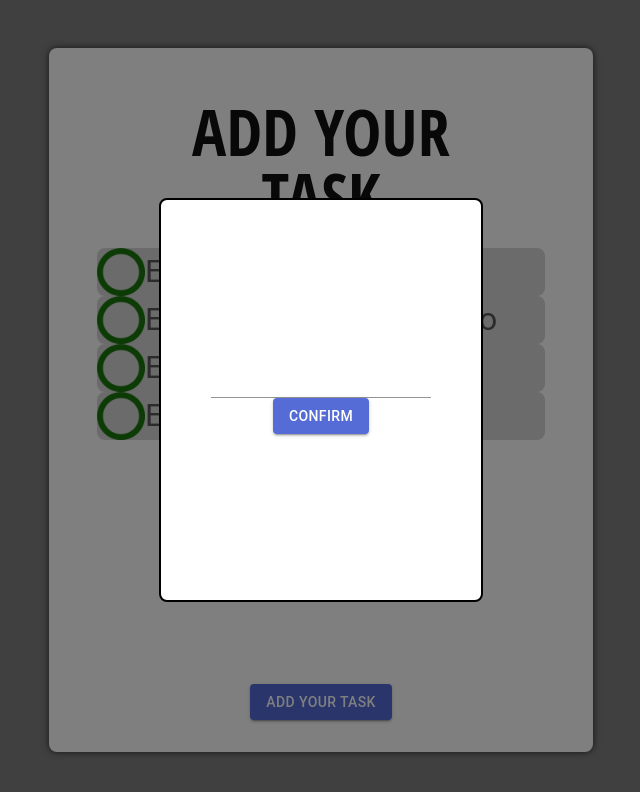
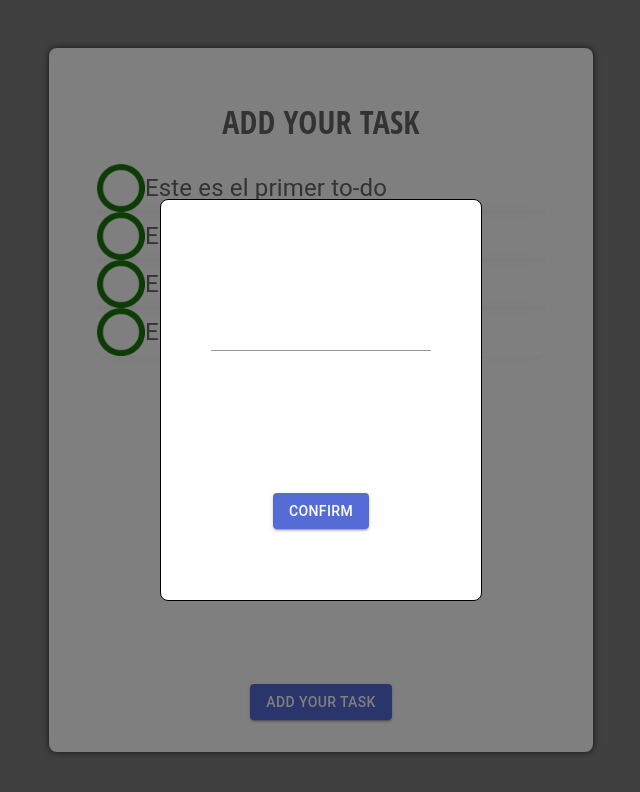
Before and after one commit to sjcuello/list-todo, a React (Create React App) app: page / in a window 1280 px wide. Both pictures are taken after a click on the button "ADD YOUR TASK". Shown: the top 792 px of the page, without its empty margins (319-959 px from the left). Built offline with nearby package versions, Linux system fonts and the light colour scheme.

Commit message:
Fix styles

```diff
--- a/src/components/AddItemModal/index.tsx
+++ b/src/components/AddItemModal/index.tsx
@@ -1,7 +1,7 @@
 import React, { useContext } from 'react';
 import Modal from '@mui/material/Modal';
-import { Input, Button } from '@mui/material';
-import { BoxModal } from './style';
+import { Button } from '@mui/material';
+import { BoxModal, InputText } from './style';
 import { useState } from 'react';
 import { DataContext } from '../../contexts';
 interface IAddItemModalProps {
@@ -11,16 +11,20 @@ interface IAddItemModalProps {
 
 const AddItemModal: React.FunctionComponent<IAddItemModalProps> = ({ open, handleClose }) => {
   const { addItem } = useContext(DataContext)
+  const [value, setValue] = useState('');
 
   const addNewItem = () => {
-    addItem(value);
-    handleClose();
+    if(value){
+      addItem(value);
+      handleClose();
+      setValue('');
+    }
   }
 
-  const [value, setValue] = useState('')
   const handleOnchange = (e: React.ChangeEvent<HTMLInputElement>) => {
     setValue(e.target.value);
   }
+
   return (
     <Modal
       open={open}
@@ -29,7 +33,7 @@ const AddItemModal: React.FunctionComponent<IAddItemModalProps> = ({ open, handl
       aria-describedby="modal-modal-description"
     >
       <BoxModal>
-        <Input value={value} type='text' onChange={handleOnchange}></Input>
+        <InputText value={value} type='text' onChange={handleOnchange}></InputText>
         <Button variant="contained" onClick={() => addNewItem()}>Confirm</Button>
       </BoxModal>
     </Modal>
--- a/src/components/AddItemModal/style.ts
+++ b/src/components/AddItemModal/style.ts
@@ -1,3 +1,4 @@
+import { Input } from '@mui/material'
 import styled  from 'styled-components'
 
 export const BoxModal = styled.div`
@@ -6,13 +7,16 @@ export const BoxModal = styled.div`
     left: 50%;
     display: flex;
     flex-direction: column;
-    justify-content: center;
+    justify-content: space-around;
     align-items: center;
     transform: translate(-50%, -50%);
     width: 25vw;
     height: 50vh;
     background-color: white;
-    border: 2px solid #000;
+    border: 1px solid #000;
     box-shadow: 24px;
     border-radius: .5rem;
 `
+export const InputText = styled(Input)`
+    margin-top: 3rem;
+`
--- a/src/components/Card/styles.ts
+++ b/src/components/Card/styles.ts
@@ -14,14 +14,13 @@ export const CardContent = styled.div`
     padding: 2rem 3rem;
 `
 export const Title = styled.h1`
-    font-size: 4rem;
-    font-weight: 500;
-    color: #111;
+    font-size: 2rem;
+    font-weight: 600;
     font-family: 'Open Sans Condensed', sans-serif;
     font-weight: 700;
     line-height: 4rem;
     margin: 0 0 0;
-    padding: 20px 30px;
+    padding: 10px 30px;
     text-align: center;
     text-transform: uppercase;
 `
@@ -29,4 +28,8 @@ export const Title = styled.h1`
 export const ItemContainer = styled.div`
     height: 100%;
     width: 100%;
+    max-height: 80vh;
+    overflow: scroll;
+    margin-bottom: 1rem;
+    border-radius: .5rem;
 `
--- a/src/components/ItemTodo/styles.ts
+++ b/src/components/ItemTodo/styles.ts
@@ -7,12 +7,13 @@ export const ItemContainer = styled.div`
     display: flex;
     justify-content: flex-start;
     align-items: center;
-    background-color: #D7D7D7;
     border-radius: .5rem;
+    -webkit-box-shadow: 0px 0px 10px 4px rgba(0,0,0,0.35);
+    box-shadow: 0px 0px 10px 1px rgba(0,0,0,0.05);
 `
 
 export const Text = styled.p`
-    font-size: 2rem;
+    font-size: 1.5rem;
     white-space: nowrap;
     overflow: hidden;
     text-overflow: ellipsis;
```
